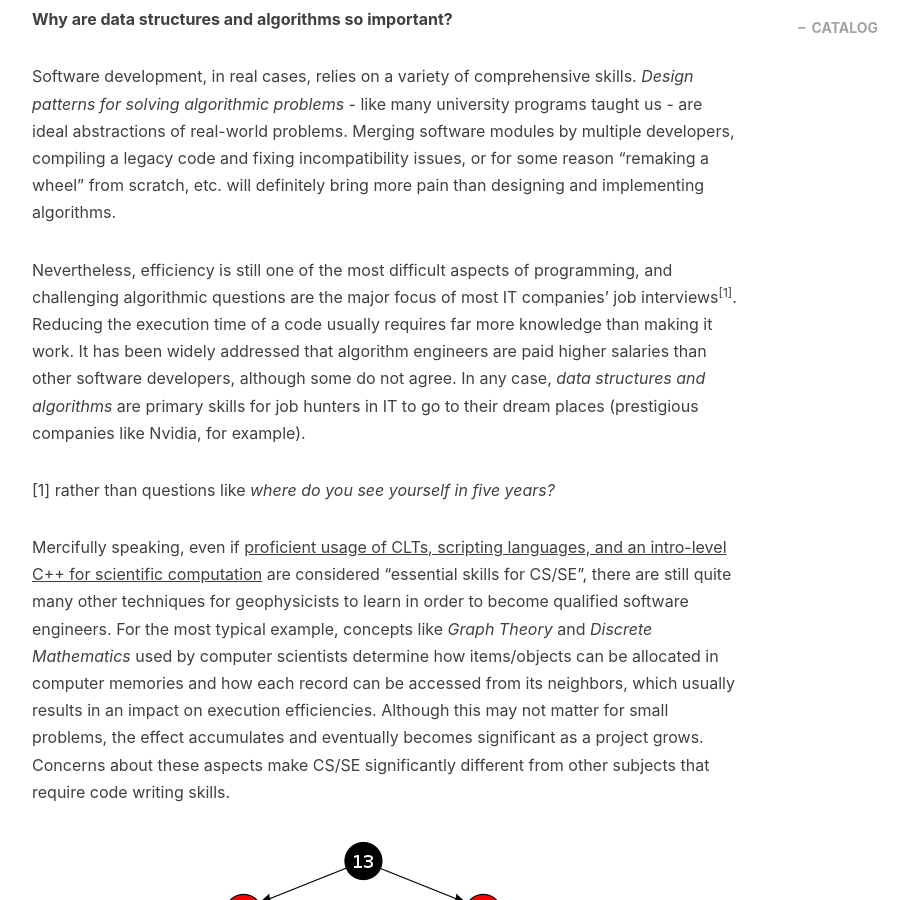
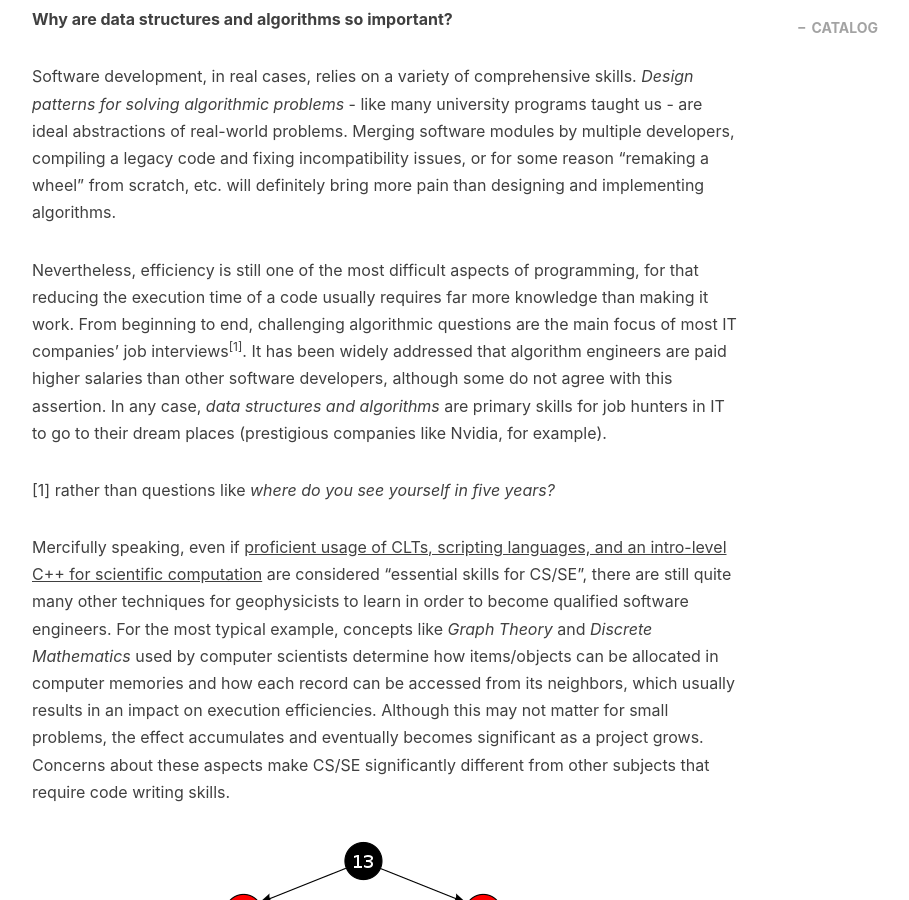
Before and after one commit to gengyu89/gengyu89.github.io, a Jekyll site: the page built from _posts/2020-09-13-leetcode-journey.markdown, in a window 1280 px wide and 900 px high, scrolled down 1436 px. Shown: the whole window, without its empty margins (233-1142 px from the left). Built offline with Jekyll 4.4.1, drawn with Linux system fonts in a browser that asks for light colours; nearby versions of some CDN libraries; comment, search, counter and statistics services are not loaded.

```diff
--- a/_posts/2020-09-13-leetcode-journey.markdown
+++ b/_posts/2020-09-13-leetcode-journey.markdown
@@ -33,7 +33,7 @@
 
 Software development, in real cases, relies on a variety of comprehensive skills. *Design patterns for solving algorithmic problems* - like many university programs taught us - are ideal abstractions of real-world problems. Merging software modules by multiple developers, compiling a legacy code and fixing incompatibility issues, or for some reason "remaking a wheel" from scratch, etc. will definitely bring more pain than designing and implementing algorithms.
 
-Nevertheless, efficiency is still one of the most difficult aspects of programming, and challenging algorithmic questions are the major focus of most IT companies' job interviews<sup>[1]</sup>. Reducing the execution time of a code usually requires far more knowledge than making it work. It has been widely addressed that algorithm engineers are paid higher salaries than other software developers, although some do not agree. In any case, *data structures and algorithms* are primary skills for job hunters in IT to go to their dream places (prestigious companies like Nvidia, for example).
+Nevertheless, efficiency is still one of the most difficult aspects of programming, for that reducing the execution time of a code usually requires far more knowledge than making it work. From beginning to end, challenging algorithmic questions are the main focus of most IT companies' job interviews<sup>[1]</sup>. It has been widely addressed that algorithm engineers are paid higher salaries than other software developers, although some do not agree with this assertion. In any case, *data structures and algorithms* are primary skills for job hunters in IT to go to their dream places (prestigious companies like Nvidia, for example).
 
 [1] rather than questions like *where do you see yourself in five years?*
 
```
